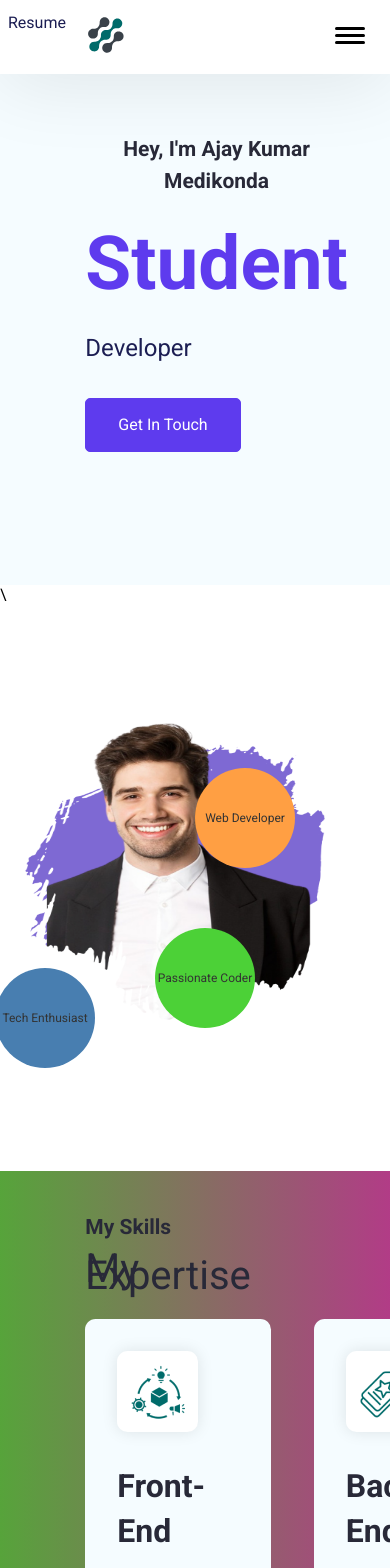
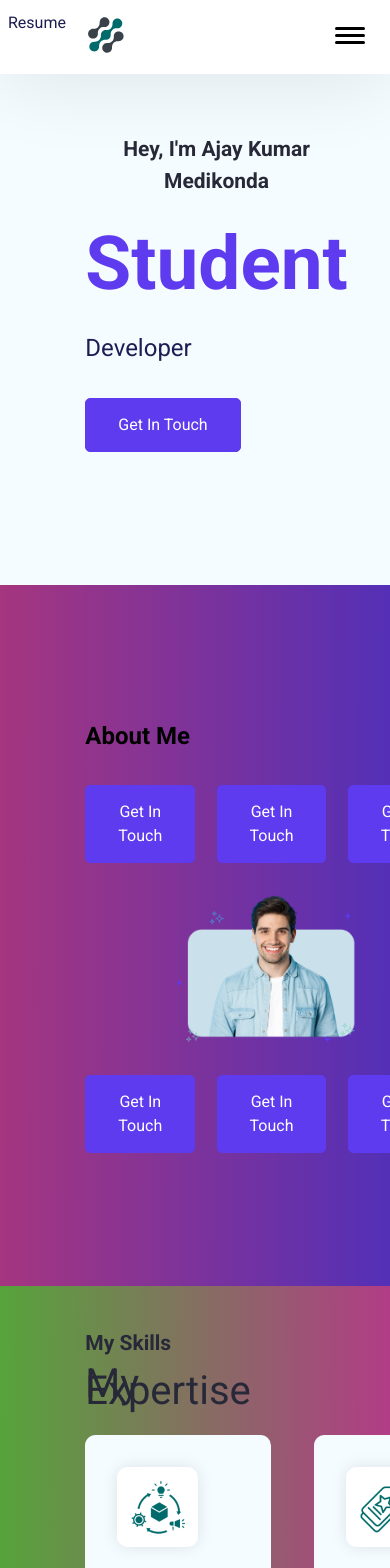
Before and after one commit to ajaykumar9680/ajaykumar1973, a React (Create React App) app: page / in a window 390 px wide. Shown: the top 1568 px of the page. Built offline with nearby package versions, Linux system fonts and the light colour scheme.

Commit message:
adjusted skills,education

```diff
--- a/src/Pages/Home/AboutMe.jsx
+++ b/src/Pages/Home/AboutMe.jsx
@@ -1,24 +1,34 @@
+import "../../styles/about.css";
 import React from "react";
-import "../../styles/about.css";
 
-function AboutMe() {
+const aboutSection = () => {
   return (
     <section id="AboutMe" className="about-section">
-      <form>
-      <div className="about-section-content">
-        <img src="/img/about-me.png" alt="About Me" className="about-section-img" />
-        <div className="circle-container">
-          <div className="circle">Web Developer</div>
-          <div className="circle">Passionate Coder</div>
-          <div className="circle">Tech Enthusiast</div>
-          <div className="circle">Problem Solver</div>
-          <div className="circle">UX Designer</div>
-          <div className="circle">Creative Thinker</div>
+      <div className="about-section-content-box">
+      <h2 className="skills-section--heading">About Me</h2>
+
+        <div className="about-section-content">
+        <a href="#Contact" className="btn btn-primar">Get In Touch</a>
+        <a href="#Contact" className="btn btn-primar">Get In Touch</a>
+        <a href="#Contact" className="btn btn-primar">Get In Touch</a>
+        </div>
+        <div className="about-section-img">
+          <img src="./img/hero_img.png" alt="about Section" />
+        </div>
+        <div className="about-section-content">
+        <a href="#Contact" className="btn btn-primar">Get In Touch</a>
+        <a href="#Contact" className="btn btn-primar">Get In Touch</a>
+        <a href="#Contact" className="btn btn-primar">Get In Touch</a>
         </div>
       </div>
-      </form>
+      <div className="video-container">
+        <video width="500px" height="auto" autoplay controls disablePictureInPicture>
+          <source src="./videos/tech1.mp4" type="video/mp4" />
+          Your browser does not support the video tag.
+        </video>
+      </div>
     </section>
   );
 }
 
-export default AboutMe;
+export default aboutSection;
--- a/src/Pages/Home/EducationSection.jsx
+++ b/src/Pages/Home/EducationSection.jsx
@@ -5,8 +5,8 @@ import '../../styles/education.css';
 function EducationSection() {
   return (
     <section className="education-section" id="educationSection">
+      <p className="section-title" text-align="left">{data.education.title}</p>
       <div className="container">
-        <p className="section-title">{data.education.title}</p>
         <div className="education-content">
           {data.education.degrees.map((degree, index) => (
             <div key={index} className="education-item">
--- a/src/Pages/Home/Homescreen/index.jsx
+++ b/src/Pages/Home/Homescreen/index.jsx
@@ -35,7 +35,7 @@ import WorkExperience from "../WorkExperience";
 export default function Home() {
   return (
     <>
-      <HeroSection />\
+      <HeroSection />
       <AboutMe />
       <MySkills />
 
--- a/src/Pages/Home/HonorsAwards.jsx
+++ b/src/Pages/Home/HonorsAwards.jsx
@@ -4,13 +4,13 @@ import "../../styles/honors.css";
 function HonorsAwards() {
   return (
     <section id="honorsAwards" className="honors-awards">
+      <h2 className="section-heading">Honors and Awards</h2>
       <div className="container">
-        <h2 className="section-heading">Honors and Awards</h2>
         <ul className="honors-awards-list">
-          <li className="honors-awards-item">100% Scholarship for undergraduate studies</li>
-          <li className="honors-awards-item">College Chess Player Award</li>
-          <li className="honors-awards-item">Winner of the 2019 Coding Competition</li>
-          <li className="honors-awards-item">Volunteered for NSS events in college</li>
+          <li className="honors-awards-item honor1">100% Scholarship for undergraduate studies</li>
+          <li className="honors-awards-item honor2">College Chess Player Award</li>
+          <li className="honors-awards-item honor3">Winner of the 2019 Coding Competition</li>
+          <li className="honors-awards-item honor4">Volunteered for NSS events in college</li>
         </ul>
       </div>
     </section>
--- a/src/Pages/Home/WorkExperience.jsx
+++ b/src/Pages/Home/WorkExperience.jsx
@@ -4,8 +4,8 @@ import "../../styles/work.css";
 function WorkExperience() {
   return (
     <section id="workExperience" className="work-experience">
+      <h2 className="section-heading">Work Experience</h2>
       <div className="container">
-        <h2 className="section-heading">Work Experience</h2>
         <div className="job">
           <h3 className="job-title">Salesforce Developer - Virtual Intern</h3>
           <p className="job-duration">July 2022 – Dec 2022</p>
@@ -22,6 +22,15 @@ function WorkExperience() {
             <li>Built a cloud-based application that uses multiple AWS services.</li>
           </ul>
         </div>
+
+        <div className="job">
+          <h3 className="job-title">AWS Cloud Virtual Internship offered by AICTE</h3>
+          <p className="job-duration">Oct 2021 – Dec 2021</p>
+          <ul className="job-responsibilities">
+            <li>Learned about a new AWS service and used it to solve a real-world problem.</li>
+            <li>Built a cloud-based application that uses multiple AWS services.</li>
+          </ul>
+        </div>
       </div>
     </section>
   );
--- a/src/styles/about.css
+++ b/src/styles/about.css
@@ -1,85 +1,85 @@
-/* about.css */
+/* about Section Style */
 .about-section {
-  position: relative;
-  text-align: center;
-
   display: grid;
+  grid-template-columns: repeat(2, 1fr);
+  padding: 133.333px 85.333px 133.333px;
   align-items: center;
-  gap: 114.6px;
-    padding: 133.333px 85.333px 133.333px;
-    align-items: center;
-    grid-template-columns: repeat(2, auto);
+  justify-content: space-between;
+  gap: 32px;
+  background: linear-gradient(90.21deg, #AA367C -5.91%, #4A2FBD 111.58%);
+}
+.about-section-content-box {
+  display: flex;
+  flex-direction: column;
+  align-items: flex-start;
+  gap: 32px;
 
 }
-.about-section-content{
-  display:grid;
-  grid-column: 1;
+.about-section-content {
+  display: flex;
+  flex-direction: row;
+  align-items: flex-start;
+  gap: 21.333px;
+}
+.about-section-content-box > button {
+  margin-top: 21.333px;
 
 }
-
-/* Rest of the CSS remains unchanged */
-
-.about-section img {
-  position: relative; /* Ensure absolute positioning */
-  top: 65%; /* Place the top of the image at the vertical center of the container */
-  left: 30%; /* Place the left side of the image at the horizontal center of the container */
-  transform: translate(-50%, -70%); /* Adjust vertical position */
-  width: 300px; /* Decrease image size */
-  height: 300px;
-  background-size: cover;
+.about-section-title {
+  color: var(--heading-color);
+  font-size: 74.667px;
+  font-weight: 700;
+  line-height: 90px;
+  align-self: stretch;
+}
+.about-section-title-color {
+  color: var(--primary);
+}
+.about-section-description {
+  color: var(--darkblue);
+  font-size: 24px;
+  font-weight: 400;
+  line-height: 36px;
 
 }
+.about-section-img {
+  display: flex;
+  justify-content: center; /* Align content horizontally at the center */
+  align-items: center; /* Align content vertically at the center */
+}
+.about-section-img > img {
+  width: 50%;
+  height: auto;
+}
+/* about Section Style Ends */
 
-.circle-container {
-  position: absolute;
-  width: 400px; /* Adjust container size */
-  height: 400px; /* Adjust container size */
-  top: 50%;
-  left: 50%;
-  transform: translate(-50%, -50%);
-  animation: rotate-container 10s linear infinite; /* Adjust animation duration and timing as needed */
+.btn-primar {
+  color: var(--white);
+  background-color: var(--primary);
+  border: 1px solid var(--primary);
+
+}
+.btn-primar:hover {
+  color: var(--primary);
+  background-color: var(--white);
 }
 
-.circle {
-  position: absolute;
-  width: 100px; /* Adjust circle size */
-  height: 100px; /* Adjust circle size */
-  border-radius: 50%;
-  background-color: #e71818; /* Default background color */
-  animation: rotate 10s linear infinite; /* Adjust animation duration and timing as needed */
+.vertical-button {
+  writing-mode: vertical-rl; /* Rotate the button vertically */
+  transform: rotate(-180deg); /* Adjust rotation for correct orientation */
+}
+
+.video-container {
   display: flex;
-  justify-content: center;
-  align-items: center;
-  font-size: 12px; /* Adjust font size */
-  color: #333; /* Text color */
+  width: 500px; /* Adjust width as needed */
+  height: auto; /* Adjust height as needed */
+  overflow: hidden;
+  border-radius: 20px; /* Adjust border radius to control the roundness */
 }
-.circle:nth-child(1) {
-  top: 20%;
-  left: 50%;
-  background-color: #ff9f43; /* Change background color */
+
+.video-container video {
+  width: 100%;
+  height: 100%;
+  border-radius: 20px; /* Match the container's border radius */
+  box-shadow: 0px 0px 20px rgba(0, 0, 0, 0.5); /* Add a box shadow for depth */
 }
-.circle:nth-child(2) {
-  top: 60%;
-  left: 40%;
-  background-color: #4cd137; /* Change background color */
-}
-.circle:nth-child(3) {
-  top: 70%;
-  left: 0%;
-  background-color: #487eb0; /* Change background color */
-}
-.circle:nth-child(4) {
-  top: 60%;
-  left: -40%;
-  background-color: #ff6b6b; /* Change background color */
-}
-.circle:nth-child(5) {
-  top: -30%;
-  left: -50%;
-  background-color: #e84393; /* Change background color */
-}
-.circle:nth-child(6) {
-  top: 0%;
-  left: -100%;
-  background-color: #f368e0; /* Change background color */
-}
--- a/src/styles/contact.css
+++ b/src/styles/contact.css
@@ -13,7 +13,7 @@
   .contact-form-container {
     display: grid;
     grid-template-columns: auto;
-    grid-template-rows: repeat(5, auto);
+    grid-template-rows: repeat(4, auto);
     width: 40%;
     row-gap: 12px;
   }
--- a/src/styles/education.css
+++ b/src/styles/education.css
@@ -1,44 +1,37 @@
-/* education.css */
+/* Education Section Style */
 .education-section {
   background: linear-gradient(90.21deg, #AA367C -5.91%, #4A2FBD 111.58%);
-  /*padding: 60px 0 200px 0;*/
+  padding: 50px 25px; /* Adjust padding */
   display: flex;
-    padding: 50px 25px;
   flex-direction: column;
-    justify-content: left;
-    align-items: left;
-    text-align: left;
-    gap: 64px;
+  align-items: center; /* Center items horizontally */
+  text-align: center;
 }
 
 .container {
+  padding: 10px;
   display: grid;
-    grid-template-columns: repeat(auto-fill, minmax(500px, 1fr)); /* Adjust the minimum and maximum width of each grid item */
-    gap: 32px; /* Adjust the gap between grid items */
-
+  grid-template-columns: repeat(auto-fill, minmax(300px, 1fr)); /* Adjust the minimum and maximum width of each grid item */
+  gap: 40px;
 }
 
 .section-heading {
   font-size: 36px;
   font-weight: bold;
   color: #333;
-    text-align: center;
-    margin-bottom: 40px;
+  margin-bottom: 30px;
 }
 
 .education-content {
   display: grid;
-    justify-content: space-between;
-    grid-template-columns: repeat(2, auto);
-
+  grid-template-columns: 1fr; /* Each item takes up one column */
+  gap: 40px;
 }
 
 .education-item {
-    flex: 1;
   padding: 20px;
   background-color: #f9f9f9;
   border-radius: 8px;
-    margin: 0 10px;
   transition: all 0.3s ease;
 }
 
@@ -64,3 +57,10 @@
   color: #888;
   margin-bottom: 5px;
 }
+
+/* Media Query for Responsive Design */
+@media screen and (max-width: 768px) {
+  .container {
+    grid-template-columns: 1fr; /* Adjust to single column layout on smaller screens */
+  }
+}
--- a/src/styles/honors.css
+++ b/src/styles/honors.css
@@ -1,11 +1,17 @@
 /* honors.css */
 .honors-awards {
-    padding: 60px 0;
+  padding: 60px 0; /* Adjust padding */
+  display: flex;
+  flex-direction: column;
+  background: linear-gradient(90.21deg, #AA367C -5.91%, #4A2FBD 111.58%);
+
+  align-items: center; /* Center items horizontally */
 }
 
 .container {
-    max-width: 960px;
+  width: 100%;
   margin: 0 auto;
+  align-items: center;
 }
 
 .section-heading {
@@ -17,27 +23,68 @@
 }
 
 .honors-awards-list {
+  background-color: #60f525; /* Add background color to each job entry */
+  padding: 24px; /* Add padding to each job entry */
+  border-radius: 80px; /* Add border radius */
   list-style: none;
   padding: 0;
+  display: flex;
+  flex-direction: row;
+  list-style: none;
+  padding: 0;
+  overflow: hidden;
+  height: 150px;
+  align-items: center; /* Center items horizontally */
+
 }
 
 .honors-awards-item {
-    font-size: 20px;
+  font-size: 50px;
   color: #333;
-    margin-bottom: 15px;
-    position: relative;
+  margin-right: 50px;
+  white-space: wrap;
+  opacity: 0;
   transition: all 0.3s ease;
+  animation: scroll 10s linear infinite; /* Adjust duration and timing as needed */
+  text-align: center; /* Center text */
 }
 
 .honors-awards-item:before {
-    content: '\2022'; /* Bullet character */
+   /* Bullet character */
   color: #ff7f00; /* Bullet color */
   font-weight: bold;
   display: inline-block;
-    width: 1em;
+  width: 4em;
   margin-left: -1em;
 }
 
 .honors-awards-item:hover {
   transform: translateX(5px);
 }
+
+@keyframes scroll {
+  0% {
+    transform: translateX(100%);
+    opacity: 1;
+  }
+  100% {
+    transform: translateX(-100%);
+    opacity: 1;
+  }
+}
+ /* Adjust animation delay for each item */
+.honors-awards-item:nth-child(1) {
+  animation-delay: 1s;
+}
+
+.honors-awards-item:nth-child(2) {
+  animation-delay: 1s; /* Adjust delay as needed */
+}
+
+.honors-awards-item:nth-child(3) {
+  animation-delay: 2s; /* Adjust delay as needed */
+}
+
+.honors-awards-item:nth-child(4) {
+  animation-delay: 15s; /* Adjust delay as needed */
+}
--- a/src/styles/portfolio.css
+++ b/src/styles/portfolio.css
@@ -4,7 +4,7 @@
     padding: 112px 85px;
     flex-direction: column;
     align-items: flex-start;
-    gap: 80px;
+    gap: 40px;
   }
   .portfolio-container-box {
     display: flex;
--- a/src/styles/work.css
+++ b/src/styles/work.css
@@ -1,37 +1,39 @@
 /* Work Experience Section Style */
 .work-experience {
   background: linear-gradient(90.21deg, #10d838 -5.91%, #4A2FBD 111.58%);
-  /*padding: 60px 0 200px 0;*/
+  padding: 50px 25px; /* Adjust padding */
   display: flex;
-    padding: 50px 25px;
   flex-direction: column;
-    justify-content: left;
-    align-items: left;
-    text-align: left;
-    gap: 64px;
+  justify-content: center; /* Center vertically */
+  align-items: center; /* Center horizontally */
+  text-align: center;
+  gap: 20px; /* Adjust the gap between elements */
 }
 
 .container {
   display: grid;
   grid-template-columns: repeat(auto-fill, minmax(300px, 1fr)); /* Adjust the minimum and maximum width of each grid item */
-    gap: 32px; /* Adjust the gap between grid items */
+  gap: 20px; /* Adjust the gap between grid items */
+  align-items: center;
 }
 
 .job {
   background-color: #f5f5f5; /* Add background color to each job entry */
   padding: 24px; /* Add padding to each job entry */
+  border-radius: 8px; /* Add border radius */
 }
 
 .job-title {
   color: var(--heading-color);
   font-size: 24px; /* Adjust the font size for job title */
   font-weight: 600; /* Adjust the font weight for job title */
+  margin-bottom: 10px; /* Add margin bottom */
 }
 
 .job-duration {
   color: var(--gray); /* Adjust color for job duration */
   font-size: 16px; /* Adjust the font size for job duration */
-    margin-bottom: 16px; /* Adjust margin bottom as needed */
+  margin-bottom: 10px; /* Add margin bottom */
 }
 
 .job-responsibilities {
@@ -42,4 +44,10 @@
   line-height: 1.5; /* Adjust line height for job responsibilities */
   padding-left: 24px; /* Add padding-left for indentation */
 }
-  /* Work Experience Section Style Ends */
+
+/* Media Query for Responsive Design */
+@media screen and (max-width: 768px) {
+  .container {
+    grid-template-columns: 1fr; /* Adjust to single column layout on smaller screens */
+  }
+}
```
Also changed, not shown: 1 other file (tests, documents, lock files or other folders). Lines whose indentation alone changed are shown as unchanged.
